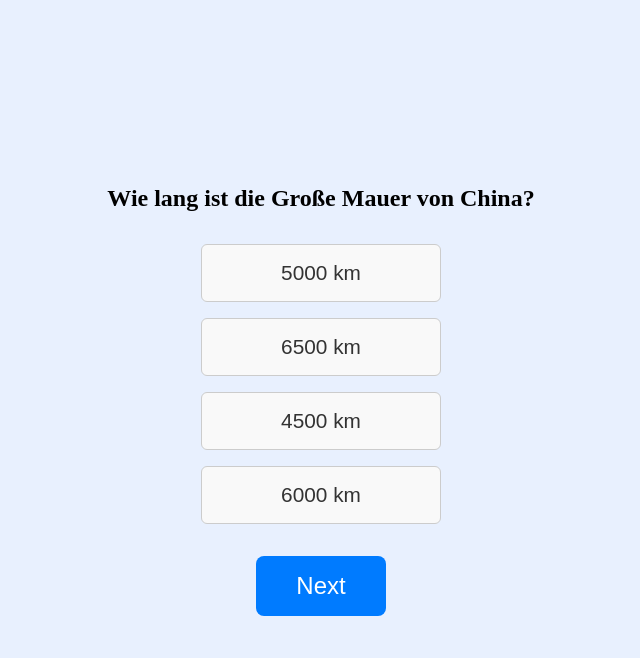
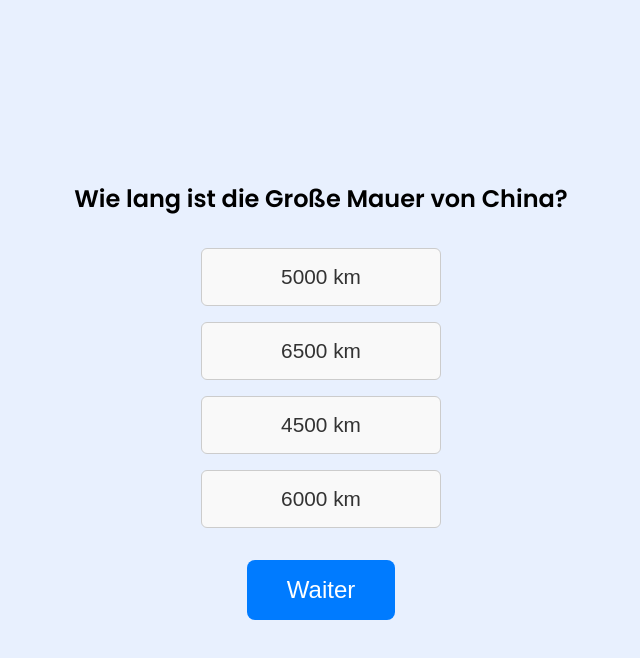
Before and after one commit to abbosaliy/Quiz-App-Type-Script, a React (Vite) app: page / in a window 1280 px wide. Both pictures are taken after a click on the button "Quiz Starten". Shown: the top 658 px of the page, without its empty margins (319-959 px from the left). Built offline with nearby package versions, Linux system fonts and the light colour scheme.

Commit message:
new questions added

```diff
--- a/src/Main.css
+++ b/src/Main.css
@@ -1,3 +1,9 @@
+@import url('https://fonts.googleapis.com/css2?family=Poppins:wght@400;600&display=swap');
+
+body {
+  font-family: 'Poppins', sans-serif;
+}
+
 * {
   box-sizing: border-box;
   padding: 0;
--- a/src/components/NextQuestionBtn.tsx
+++ b/src/components/NextQuestionBtn.tsx
@@ -14,7 +14,7 @@ function NextQuestion({ handleNextQuestion }: NextQuestionProps) {
       onClick={() => renderQuestion()}
       className="nextQuestion"
     >
-      Next
+      Waiter
     </button>
   );
 }
--- a/src/components/QuizContainer.css
+++ b/src/components/QuizContainer.css
@@ -2,6 +2,7 @@
   display: flex;
   flex-direction: column;
   align-items: center;
+  justify-content: center;
   gap: 2rem;
 }
 
@@ -9,6 +10,11 @@
   display: flex;
   flex-direction: column;
   gap: 1rem;
+}
+
+.quiz-text {
+  font-weight: 600;
+  font-size: 1.5rem;
 }
 
 .optionsBtn {
@@ -52,3 +58,9 @@
 .wrong {
   transition: background-color 0.3s ease;
 }
+
+@media (max-width: 600px) {
+  .quiz-text {
+    font-size: 1.2rem;
+  }
+}
--- a/src/components/QuizContainer.tsx
+++ b/src/components/QuizContainer.tsx
@@ -18,14 +18,24 @@ function QuizQuestion() {
       correctAnswer: 3,
     },
     {
-      question: 'Was ist die größte Zahl mit fünf Ziffern?',
-      options: ['99999', '99899', '99199', '19999'],
-      correctAnswer: 0,
+      question: 'Was ist die größte Insel der Welt?',
+      options: [' Sumatra', 'Neuguinea', 'Grönland', '	Madagaskar'],
+      correctAnswer: 2,
     },
     {
       question: 'Welches Land hat die meisten Einwohner der Welt?',
       options: ['China', 'Japan', 'Russland', 'Indien'],
       correctAnswer: 0,
+    },
+    {
+      question: 'Welcher Musiker wird oft „King of Pop“ genannt?',
+      options: ['Michael Jackson', 'Elvis Presley', 'Justin Bieber', 'Prince'],
+      correctAnswer: 0,
+    },
+    {
+      question: 'Was war das erste Computerspiel der Geschichte?',
+      options: ['Super Mario Bros', 'Pong', 'Tetris', 'Minecraft'],
+      correctAnswer: 1,
     },
   ];
 
@@ -37,6 +47,7 @@ function QuizQuestion() {
       alert('Gut gemacht! Du hast das Quiz erfolgreich abgeschlossen.');
     }
   }
+
   const [answer, setAnswer] = useState<number | null>(null);
 
   function handleAnswer(answerIndex: number) {
@@ -45,7 +56,7 @@ function QuizQuestion() {
 
   return (
     <div className="quizBox">
-      <h2>{renderQuestion[question].question}</h2>
+      <h2 className="quiz-text">{renderQuestion[question].question}</h2>
 
       <div className="quizBox-options">
         {renderQuestion[question].options.map((quiz, index) => {
@@ -53,10 +64,8 @@ function QuizQuestion() {
           if (answer !== null) {
             if (index === renderQuestion[question].correctAnswer) {
               className += ' correct';
-              alert('Richtig');
             } else if (index === answer) {
               className += ' wrong';
-              alert('Leider falsch');
             }
           }
           return (
```
